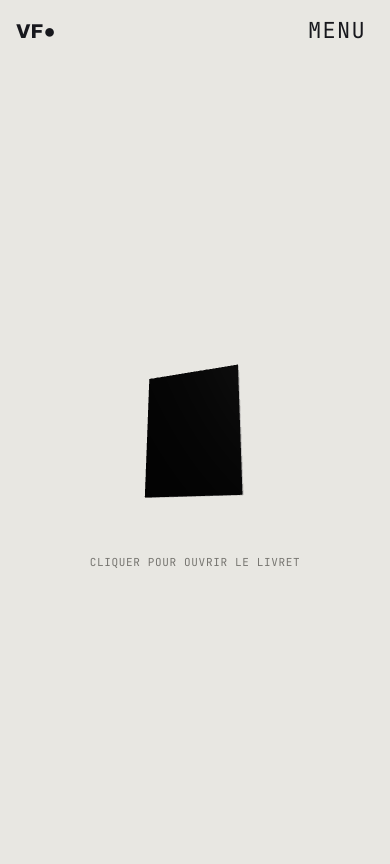
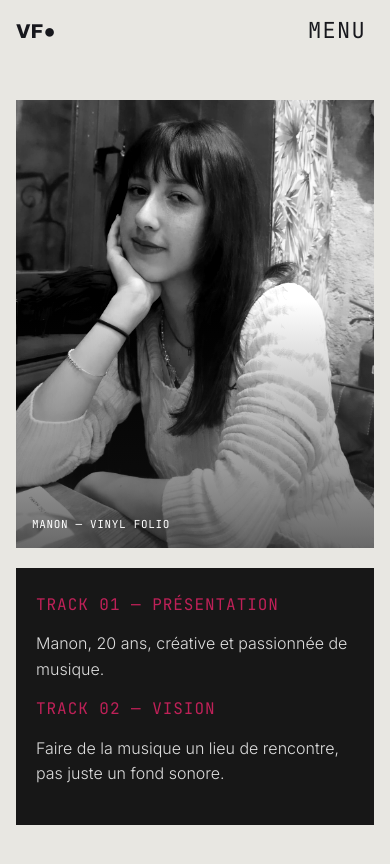
Before and after one commit to mfrgt4/vinyl-folio, a React (Vite) app: page /a-propos in a window 390 px wide. Shown: the top 864 px of the page. Built offline with nearby package versions, Linux system fonts and the light colour scheme.

Commit message:
Responsive page about

```diff
--- a/src/pages/About.tsx
+++ b/src/pages/About.tsx
@@ -20,10 +20,49 @@ export default function About() {
 
   return (
     <div
-      className="page"
+      className="page about-page"
       style={{ height: '100dvh', minHeight: 0, overflow: 'hidden', padding: '80px 2vw 16px', display: 'flex', flexDirection: 'column' }}
     >
-      <div style={{ flex: 1, minHeight: 0, display: 'flex', flexDirection: 'column', justifyContent: 'center', alignItems: 'center' }}>
+      {/* ===== VERSION MOBILE : JUSTE TA PHOTO + TON TEXTE, SANS LIVRET ===== */}
+      <div className="about-mobile" style={{ display: 'none', flex: 1, minHeight: 0, overflowY: 'auto', flexDirection: 'column', gap: 20, paddingBottom: 20 }}>
+        <motion.div
+          initial={{ opacity: 0, y: 20 }}
+          animate={{ opacity: 1, y: 0 }}
+          transition={{ duration: 0.8 }}
+          style={{ position: 'relative', width: '100%', aspectRatio: '4/5', overflow: 'hidden', background: '#111' }}
+        >
+          <img
+            src="/images/portrait.jpg"
+            alt="Portrait de Manon"
+            style={{ position: 'absolute', inset: 0, width: '100%', height: '100%', objectFit: 'cover', filter: 'grayscale(1) contrast(1.15)' }}
+          />
+          <div style={{ position: 'absolute', inset: 0, background: 'linear-gradient(to top, rgba(23,23,23,.65), transparent 55%)' }} />
+          <p className="mono" style={{ position: 'absolute', left: 16, bottom: 14, color: '#fff', margin: 0 }}>Manon — Vinyl Folio</p>
+        </motion.div>
+
+        <motion.div
+          initial={{ opacity: 0, y: 20 }}
+          animate={{ opacity: 1, y: 0 }}
+          transition={{ duration: 0.8, delay: 0.15 }}
+          style={{ background: '#171717', color: '#ddd', padding: '24px 20px' }}
+        >
+          {lines.map((l, k) => (
+            <motion.p
+              key={k}
+              className={k % 2 ? '' : 'mono'}
+              initial={{ opacity: 0, y: 10 }}
+              animate={{ opacity: 1, y: 0 }}
+              transition={{ delay: 0.3 + k * 0.15 }}
+              style={{ marginBottom: 14, fontSize: 16, lineHeight: 1.6, color: k % 2 ? '#ddd' : 'var(--pink)' }}
+            >
+              {l}
+            </motion.p>
+          ))}
+        </motion.div>
+      </div>
+
+      {/* ===== VERSION DESKTOP : LE LIVRET 3D ===== */}
+      <div className="about-desktop" style={{ flex: 1, minHeight: 0, display: 'flex', flexDirection: 'column', justifyContent: 'center', alignItems: 'center' }}>
         <div
           role="button"
           tabIndex={0}
--- a/src/styles.css
+++ b/src/styles.css
@@ -97,3 +97,9 @@ h1{font-size:clamp(48px,11vw,200px)}h2{font-size:clamp(36px,8vw,110px)}
   .sq{width:36px;height:36px}
   .btn{font-size:10px;padding:11px 16px}
 }
+/* MOBILE : on cache le livret, on montre juste photo + texte */
+@media(max-width:860px){
+  .about-page{height:auto !important;min-height:100svh !important;overflow:visible !important;padding:100px 16px 32px !important}
+  .about-desktop{display:none !important}
+  .about-mobile{display:flex !important;overflow:visible !important}
+}
```
